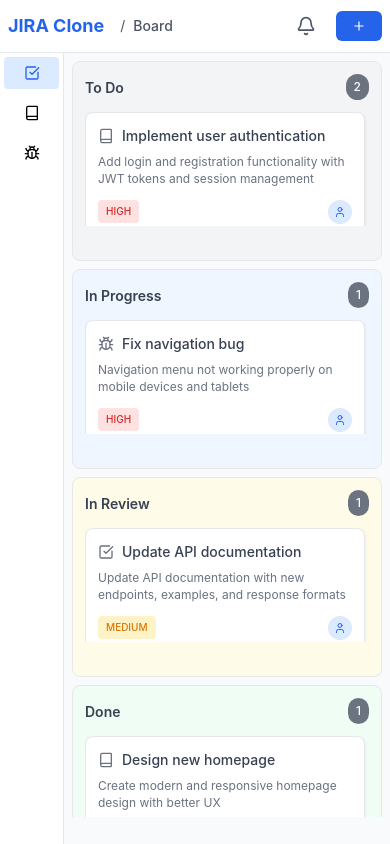
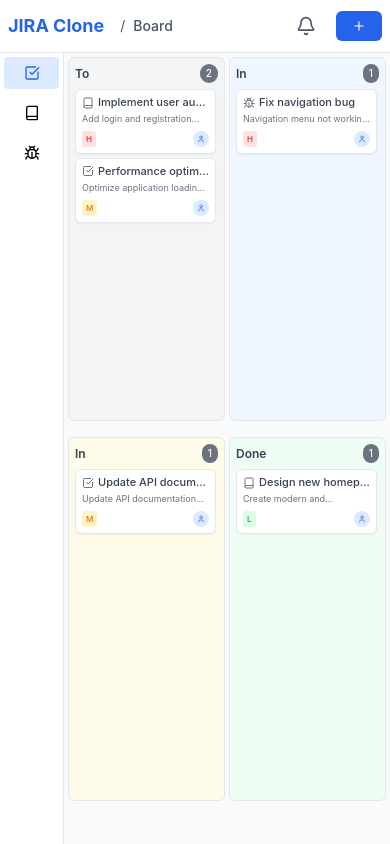
Before and after one commit to niharikakanakala/JIRA_CLONE, a React (Create React App) app: page / in a window 390 px wide. Built offline with nearby package versions, Linux system fonts and the light colour scheme.

Commit message:
Screen Responsiveness

```diff
--- a/src/components/Board/Board.jsx
+++ b/src/components/Board/Board.jsx
@@ -7,6 +7,18 @@ const Board = ({ tasks, onEdit, onDelete, onMove, screenSize }) => {
     return tasks.filter(task => task.status === status);
   };
 
+  // Calculate responsive grid based on screen size
+  const getGridColumns = () => {
+    if (screenSize === 'mobile') return 'repeat(2, 1fr)'; // 2x2 grid on mobile
+    if (screenSize === 'tablet') return 'repeat(4, 1fr)'; // 4 columns on tablet
+    return 'repeat(4, 1fr)'; // 4 columns on desktop
+  };
+
+  const getGridRows = () => {
+    if (screenSize === 'mobile') return 'repeat(2, 1fr)'; // 2 rows on mobile
+    return '1fr'; // Single row on tablet/desktop
+  };
+
   return (
     <div
       id="kanban-board"
@@ -14,11 +26,14 @@ const Board = ({ tasks, onEdit, onDelete, onMove, screenSize }) => {
       data-testid="kanban-board"
       style={{
         height: 'calc(100vh - 80px)',
-        padding: '8px',
+        padding: screenSize === 'mobile' ? '4px' : '8px',
         display: 'grid',
-        gridTemplateColumns: screenSize === 'mobile' ? '1fr' : 'repeat(4, 1fr)',
-        gap: '8px',
-        overflow: screenSize === 'mobile' ? 'auto' : 'hidden'
+        gridTemplateColumns: getGridColumns(),
+        gridTemplateRows: getGridRows(),
+        gap: screenSize === 'mobile' ? '4px' : '8px',
+        overflow: 'hidden',
+        width: '100%',
+        boxSizing: 'border-box'
       }}
     >
       {STATUS_COLUMNS.map((column, index) => (
--- a/src/components/Board/Column.jsx
+++ b/src/components/Board/Column.jsx
@@ -36,6 +36,24 @@ const Column = ({ column, tasks, onEdit, onDelete, onMove, screenSize, columnInd
     }
   };
 
+  // Calculate responsive dimensions
+  const getColumnHeight = () => {
+    if (screenSize === 'mobile') return 'calc((100vh - 100px) / 2 - 8px)'; // Half height for 2x2 grid
+    return 'calc(100vh - 120px)'; // Full height for single row
+  };
+
+  const getPadding = () => {
+    if (screenSize === 'mobile') return '6px';
+    if (screenSize === 'tablet') return '8px';
+    return '12px';
+  };
+
+  const getFontSize = () => {
+    if (screenSize === 'mobile') return '12px';
+    if (screenSize === 'tablet') return '14px';
+    return '16px';
+  };
+
   return (
     <div
       id={`column-${column.key}`}
@@ -44,21 +62,24 @@ const Column = ({ column, tasks, onEdit, onDelete, onMove, screenSize, columnInd
       data-column-status={column.key}
       data-column-index={columnIndex}
       style={{
-        borderRadius: '8px',
-        padding: '12px',
+        borderRadius: '6px',
+        padding: getPadding(),
         display: 'flex',
         flexDirection: 'column',
-        height: screenSize === 'mobile' ? 'auto' : 'calc(100vh - 120px)',
-        minHeight: screenSize === 'mobile' ? '200px' : '400px',
+        height: getColumnHeight(),
+        minHeight: screenSize === 'mobile' ? '150px' : '200px',
         border: isDragOver ? '2px solid #3b82f6' : '1px solid #e5e7eb',
         backgroundColor: isDragOver ? '#dbeafe' : undefined,
-        transition: 'all 0.2s ease'
+        transition: 'all 0.2s ease',
+        overflow: 'hidden',
+        width: '100%',
+        boxSizing: 'border-box'
       }}
       onDragOver={handleDragOver}
       onDragLeave={handleDragLeave}
       onDrop={handleDrop}
     >
-      {/* Column Header - Consistent across all screens */}
+      {/* Column Header - Compact for mobile */}
       <div
         id={`column-header-${column.key}`}
         className="jira-column-header"
@@ -67,7 +88,7 @@ const Column = ({ column, tasks, onEdit, onDelete, onMove, screenSize, columnInd
           display: 'flex',
           justifyContent: 'space-between',
           alignItems: 'center',
-          marginBottom: '12px',
+          marginBottom: screenSize === 'mobile' ? '6px' : '8px',
           flexShrink: 0
         }}
       >
@@ -78,11 +99,15 @@ const Column = ({ column, tasks, onEdit, onDelete, onMove, screenSize, columnInd
           style={{
             fontWeight: '600',
             color: '#374151',
-            fontSize: screenSize === 'mobile' ? '14px' : '16px',
-            margin: 0
+            fontSize: getFontSize(),
+            margin: 0,
+            overflow: 'hidden',
+            textOverflow: 'ellipsis',
+            whiteSpace: 'nowrap',
+            flex: 1
           }}
         >
-          {column.title}
+          {screenSize === 'mobile' ? column.title.split(' ')[0] : column.title}
         </h3>
         <span
           id={`column-count-${column.key}`}
@@ -92,17 +117,18 @@ const Column = ({ column, tasks, onEdit, onDelete, onMove, screenSize, columnInd
           style={{
             backgroundColor: '#6b7280',
             color: 'white',
-            padding: '4px 8px',
+            padding: screenSize === 'mobile' ? '2px 6px' : '4px 8px',
             borderRadius: '9999px',
-            fontSize: '12px',
-            fontWeight: '500'
+            fontSize: screenSize === 'mobile' ? '10px' : '12px',
+            fontWeight: '500',
+            marginLeft: '4px'
           }}
         >
           {tasks.length}
         </span>
       </div>
 
-      {/* Tasks Container - Consistent scrolling */}
+      {/* Tasks Container - Scrollable */}
       <div
         id={`column-tasks-${column.key}`}
         className="jira-column-tasks scrollable"
@@ -111,8 +137,7 @@ const Column = ({ column, tasks, onEdit, onDelete, onMove, screenSize, columnInd
           flex: 1,
           overflowY: 'auto',
           overflowX: 'hidden',
-          maxHeight: 'calc(100% - 60px)',
-          paddingRight: '4px'
+          paddingRight: '2px'
         }}
       >
         {tasks.map((task, taskIndex) => (
@@ -135,15 +160,15 @@ const Column = ({ column, tasks, onEdit, onDelete, onMove, screenSize, columnInd
             data-testid={`drop-zone-${column.key}`}
             style={{
               border: '2px dashed #3b82f6',
-              borderRadius: '8px',
-              padding: '16px',
+              borderRadius: '6px',
+              padding: screenSize === 'mobile' ? '8px' : '12px',
               textAlign: 'center',
               color: '#3b82f6',
               backgroundColor: '#dbeafe',
-              fontSize: '14px'
+              fontSize: screenSize === 'mobile' ? '10px' : '12px'
             }}
           >
-            Drop task here
+            Drop here
           </div>
         )}
 
@@ -155,9 +180,9 @@ const Column = ({ column, tasks, onEdit, onDelete, onMove, screenSize, columnInd
             data-testid={`empty-state-${column.key}`}
             style={{
               textAlign: 'center',
-              padding: '32px 16px',
+              padding: screenSize === 'mobile' ? '12px 4px' : '20px 8px',
               color: '#9ca3af',
-              fontSize: '12px'
+              fontSize: screenSize === 'mobile' ? '10px' : '11px'
             }}
           >
             No tasks
--- a/src/components/Board/TaskCard.jsx
+++ b/src/components/Board/TaskCard.jsx
@@ -33,6 +33,36 @@ const TaskCard = ({ task, onEdit, onDelete, screenSize, taskIndex, columnStatus
     onEdit(task);
   };
 
+  // Responsive sizing
+  const getCardPadding = () => {
+    if (screenSize === 'mobile') return '6px';
+    if (screenSize === 'tablet') return '8px';
+    return '10px';
+  };
+
+  const getCardMargin = () => {
+    if (screenSize === 'mobile') return '4px';
+    return '6px';
+  };
+
+  const getTitleFontSize = () => {
+    if (screenSize === 'mobile') return '11px';
+    if (screenSize === 'tablet') return '12px';
+    return '13px';
+  };
+
+  const getDescriptionFontSize = () => {
+    if (screenSize === 'mobile') return '9px';
+    if (screenSize === 'tablet') return '10px';
+    return '11px';
+  };
+
+  const getIconSize = () => {
+    if (screenSize === 'mobile') return 12;
+    if (screenSize === 'tablet') return 14;
+    return 16;
+  };
+
   return (
     <div
       id={`task-card-${task.id}`}
@@ -47,15 +77,16 @@ const TaskCard = ({ task, onEdit, onDelete, screenSize, taskIndex, columnStatus
       style={{
         backgroundColor: 'white',
         border: '1px solid #e5e7eb',
-        borderRadius: '8px',
-        boxShadow: '0 1px 3px 0 rgba(0, 0, 0, 0.1)',
-        padding: '12px',
-        marginBottom: '8px',
+        borderRadius: '6px',
+        boxShadow: '0 1px 2px 0 rgba(0, 0, 0, 0.05)',
+        padding: getCardPadding(),
+        marginBottom: getCardMargin(),
         cursor: 'grab',
         position: 'relative',
         transition: 'all 0.2s ease',
         opacity: isDragging ? 0.5 : 1,
-        transform: isDragging ? 'rotate(2deg) scale(1.05)' : 'none'
+        transform: isDragging ? 'rotate(1deg) scale(1.02)' : 'none',
+        fontSize: getTitleFontSize()
       }}
       draggable
       onDragStart={handleDragStart}
@@ -63,7 +94,7 @@ const TaskCard = ({ task, onEdit, onDelete, screenSize, taskIndex, columnStatus
       onMouseEnter={() => setShowMenu(true)}
       onMouseLeave={() => setShowMenu(false)}
     >
-      {/* Action Menu - Consistent positioning */}
+      {/* Action Menu - Responsive positioning */}
       {showMenu && (
         <div
           id={`task-actions-${task.id}`}
@@ -71,15 +102,15 @@ const TaskCard = ({ task, onEdit, onDelete, screenSize, taskIndex, columnStatus
           data-testid={`task-actions-${task.id}`}
           style={{
             position: 'absolute',
-            top: '4px',
-            right: '4px',
+            top: '2px',
+            right: '2px',
             display: 'flex',
-            gap: '4px',
+            gap: screenSize === 'mobile' ? '2px' : '3px',
             zIndex: 20,
             backgroundColor: 'white',
-            borderRadius: '6px',
-            boxShadow: '0 2px 8px rgba(0,0,0,0.15)',
-            padding: '4px'
+            borderRadius: '4px',
+            boxShadow: '0 1px 6px rgba(0,0,0,0.1)',
+            padding: screenSize === 'mobile' ? '2px' : '3px'
           }}
         >
           <button
@@ -91,9 +122,9 @@ const TaskCard = ({ task, onEdit, onDelete, screenSize, taskIndex, columnStatus
             onClick={handleEditClick}
             title="Edit task"
             style={{
-              padding: '4px',
+              padding: screenSize === 'mobile' ? '2px' : '3px',
               backgroundColor: '#dbeafe',
-              borderRadius: '4px',
+              borderRadius: '3px',
               border: 'none',
               cursor: 'pointer',
               display: 'flex',
@@ -101,7 +132,7 @@ const TaskCard = ({ task, onEdit, onDelete, screenSize, taskIndex, columnStatus
               justifyContent: 'center'
             }}
           >
-            <Edit size={12} style={{ color: '#2563eb' }} />
+            <Edit size={screenSize === 'mobile' ? 10 : 11} style={{ color: '#2563eb' }} />
           </button>
           <button
             id={`delete-task-btn-${task.id}`}
@@ -112,9 +143,9 @@ const TaskCard = ({ task, onEdit, onDelete, screenSize, taskIndex, columnStatus
             onClick={handleDeleteClick}
             title="Delete task"
             style={{
-              padding: '4px',
+              padding: screenSize === 'mobile' ? '2px' : '3px',
               backgroundColor: '#fee2e2',
-              borderRadius: '4px',
+              borderRadius: '3px',
               border: 'none',
               cursor: 'pointer',
               display: 'flex',
@@ -122,12 +153,12 @@ const TaskCard = ({ task, onEdit, onDelete, screenSize, taskIndex, columnStatus
               justifyContent: 'center'
             }}
           >
-            <Trash2 size={12} style={{ color: '#dc2626' }} />
+            <Trash2 size={screenSize === 'mobile' ? 10 : 11} style={{ color: '#dc2626' }} />
           </button>
         </div>
       )}
 
-      {/* Task Header - Consistent layout */}
+      {/* Task Header - Compact layout */}
       <div
         id={`task-header-${task.id}`}
         className="jira-task-header"
@@ -135,12 +166,12 @@ const TaskCard = ({ task, onEdit, onDelete, screenSize, taskIndex, columnStatus
         style={{
           display: 'flex',
           alignItems: 'center',
-          gap: '8px',
-          marginBottom: '8px'
+          gap: screenSize === 'mobile' ? '4px' : '6px',
+          marginBottom: screenSize === 'mobile' ? '4px' : '6px'
         }}
       >
         <IconComponent
-          size={16}
+          size={getIconSize()}
           style={{ color: '#6b7280', flexShrink: 0 }}
         />
         <span
@@ -153,26 +184,27 @@ const TaskCard = ({ task, onEdit, onDelete, screenSize, taskIndex, columnStatus
             overflow: 'hidden',
             textOverflow: 'ellipsis',
             whiteSpace: 'nowrap',
-            fontSize: '14px',
-            color: '#374151'
+            fontSize: getTitleFontSize(),
+            color: '#374151',
+            lineHeight: 1.2
           }}
         >
           {task.title}
         </span>
       </div>
 
-      {/* Task Description - Consistent layout */}
+      {/* Task Description - Compact layout */}
       <p
         id={`task-description-${task.id}`}
         className="jira-task-description"
         data-testid={`task-description-${task.id}`}
         style={{
           color: '#6b7280',
-          marginBottom: '12px',
-          fontSize: '12px',
-          lineHeight: '1.4',
+          marginBottom: screenSize === 'mobile' ? '6px' : '8px',
+          fontSize: getDescriptionFontSize(),
+          lineHeight: 1.3,
           display: '-webkit-box',
-          WebkitLineClamp: 2,
+          WebkitLineClamp: screenSize === 'mobile' ? 1 : 2,
           WebkitBoxOrient: 'vertical',
           overflow: 'hidden'
         }}
@@ -180,7 +212,7 @@ const TaskCard = ({ task, onEdit, onDelete, screenSize, taskIndex, columnStatus
         {task.description}
       </p>
 
-      {/* Task Footer - Consistent layout */}
+      {/* Task Footer - Compact layout */}
       <div
         id={`task-footer-${task.id}`}
         className="jira-task-footer"
@@ -197,9 +229,9 @@ const TaskCard = ({ task, onEdit, onDelete, screenSize, taskIndex, columnStatus
           data-testid={`task-priority-${task.id}`}
           data-priority={task.priority}
           style={{
-            padding: '4px 8px',
-            borderRadius: '4px',
-            fontSize: '10px',
+            padding: screenSize === 'mobile' ? '2px 4px' : '3px 6px',
+            borderRadius: '3px',
+            fontSize: screenSize === 'mobile' ? '8px' : '9px',
             fontWeight: '500',
             textTransform: 'uppercase',
             color: task.priority === 'high' ? '#dc2626' :
@@ -208,7 +240,7 @@ const TaskCard = ({ task, onEdit, onDelete, screenSize, taskIndex, columnStatus
                             task.priority === 'medium' ? '#fef3c7' : '#dcfce7'
           }}
         >
-          {task.priority}
+          {screenSize === 'mobile' ? task.priority.charAt(0).toUpperCase() : task.priority.toUpperCase()}
         </span>
         <div
           id={`task-assignee-${task.id}`}
@@ -217,8 +249,8 @@ const TaskCard = ({ task, onEdit, onDelete, screenSize, taskIndex, columnStatus
           data-assignee={task.assignee}
           title={task.assignee}
           style={{
-            width: '24px',
-            height: '24px',
+            width: screenSize === 'mobile' ? '16px' : '20px',
+            height: screenSize === 'mobile' ? '16px' : '20px',
             backgroundColor: '#dbeafe',
             borderRadius: '50%',
             display: 'flex',
@@ -226,7 +258,7 @@ const TaskCard = ({ task, onEdit, onDelete, screenSize, taskIndex, columnStatus
             justifyContent: 'center'
           }}
         >
-          <User size={12} style={{ color: '#2563eb' }} />
+          <User size={screenSize === 'mobile' ? 8 : 10} style={{ color: '#2563eb' }} />
         </div>
       </div>
     </div>
```
